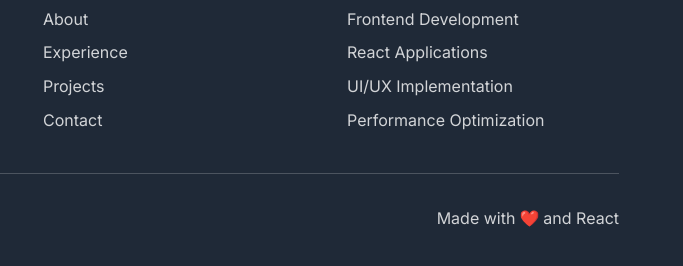
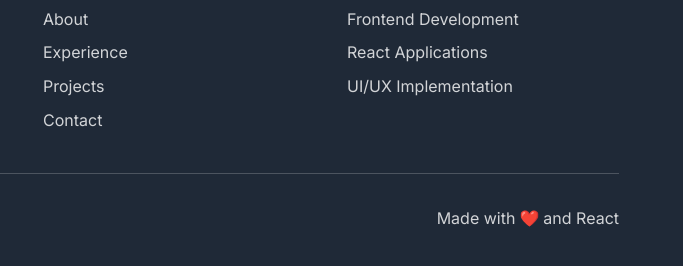
Before and after one commit to Nehasachan409/nehasachan_reactdeveloper_portfolio, a plain HTML site: page index.html in a window 1280 px wide. Shown: the part 6911-7177 px from the top of the page, 597-1280 px from the left. Drawn offline with Linux system fonts and the light colour scheme.

Commit message:
Updated index.html with latest portfolio changes

```diff
--- a/index.html
+++ b/index.html
@@ -839,7 +839,6 @@
                         <li>Frontend Development</li>
                         <li>React Applications</li>
                         <li>UI/UX Implementation</li>
-                        <li>Performance Optimization</li>
                     </ul>
                 </div>
             </div>
```
